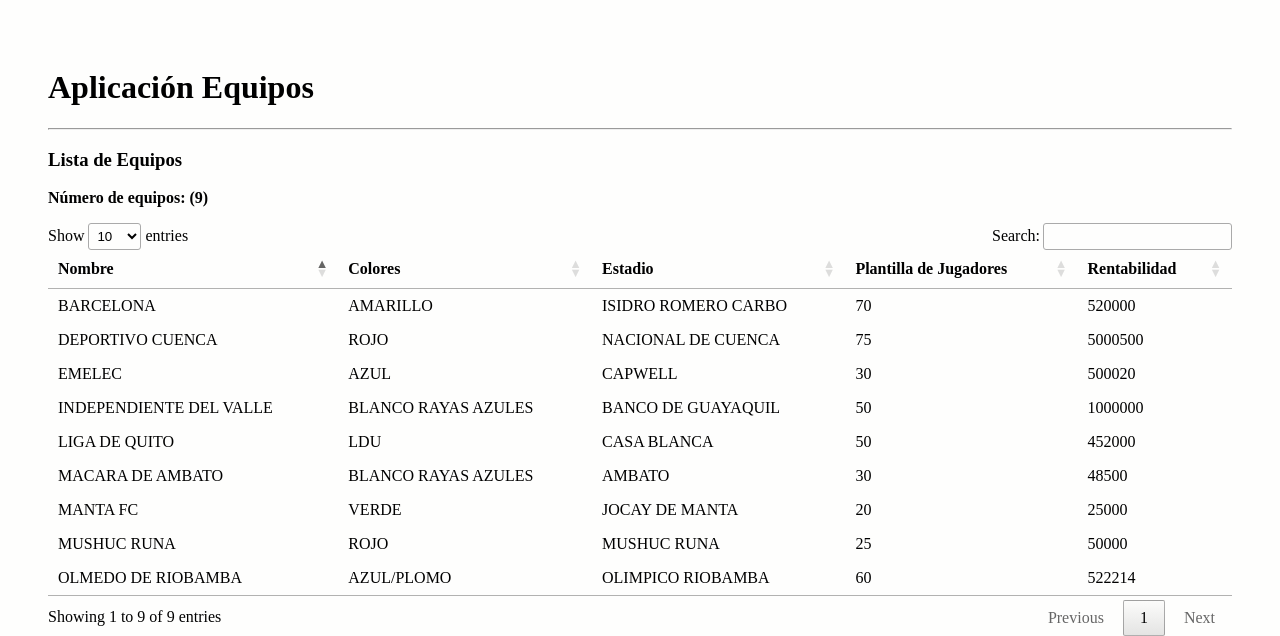
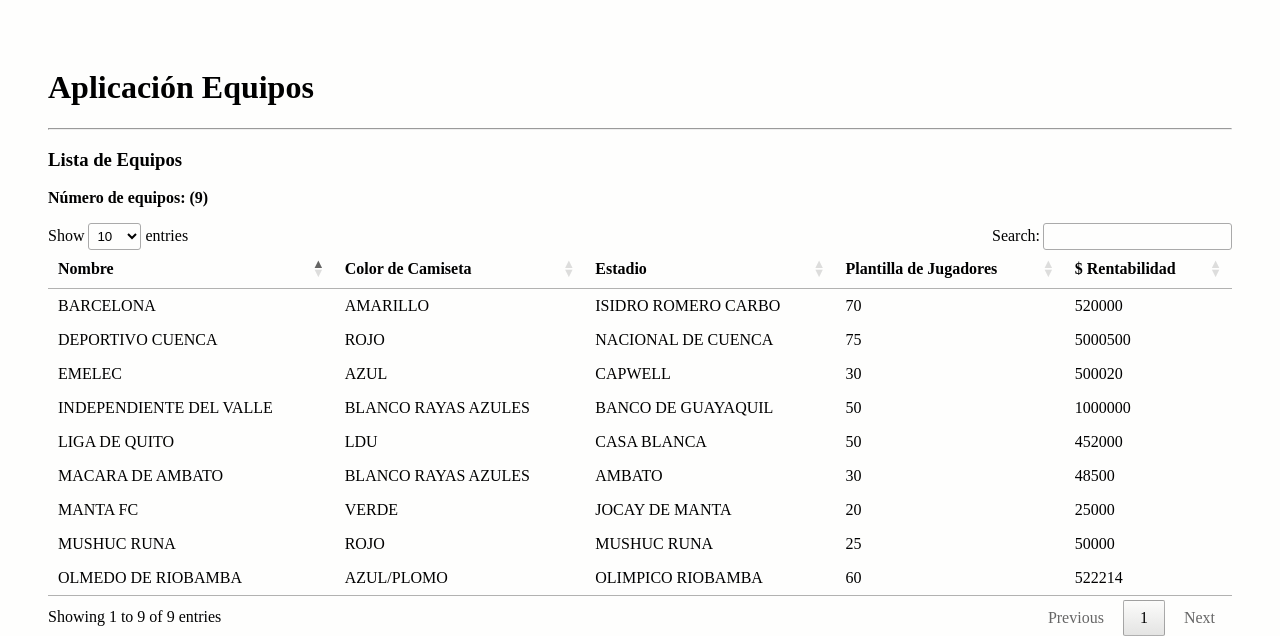
Before and after one commit to sordonez1983/ae1-2bim-aa24, a Django app: page /equipo/ in a window 1280 px wide. Shown: the top 636 px of the page. Run offline with Django 4.2, Linux system fonts and the light colour scheme; data comes from the database, SQL or seed files in the repository; both versions use the stored data as it was after the commit; some libraries are stand-ins or nearby versions.

Commit message:
Avance 12-07-2024

```diff
--- a/primera_parte/campeonato/models.py
+++ b/primera_parte/campeonato/models.py
@@ -8,7 +8,7 @@ class equipo_futbol(models.Model):
     estadio = models.CharField(max_length=100)
 
     def __str__(self):
-        return """Nombre: %s - Colores: %s \n     #representacion del objeto en determinada instancia
+        return """Nombre: %s - Color de camiseta: %s \n     #representacion del objeto en determinada instancia
                 Plantilla_jugadores: %d\n
                 Rentabilidad: %d\n
                 Estadio: %s""" % (self.nombre,
--- a/primera_parte/campeonato/templates/listar_equipo.html
+++ b/primera_parte/campeonato/templates/listar_equipo.html
@@ -7,10 +7,10 @@
     <thead>
     <tr>
       <th>Nombre</th>
-      <th>Colores</th>
+      <th>Color de Camiseta</th>
       <th>Estadio</th>
       <th>Plantilla de Jugadores</th>
-      <th>Rentabilidad</th>
+      <th>$ Rentabilidad</th>
     </tr>
     </thead>
     <tbody>
```
Also changed, not shown: primera_parte/db.sqlite3.
